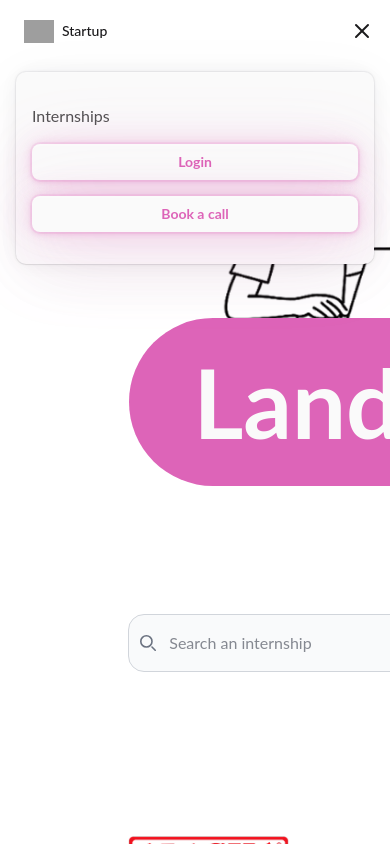
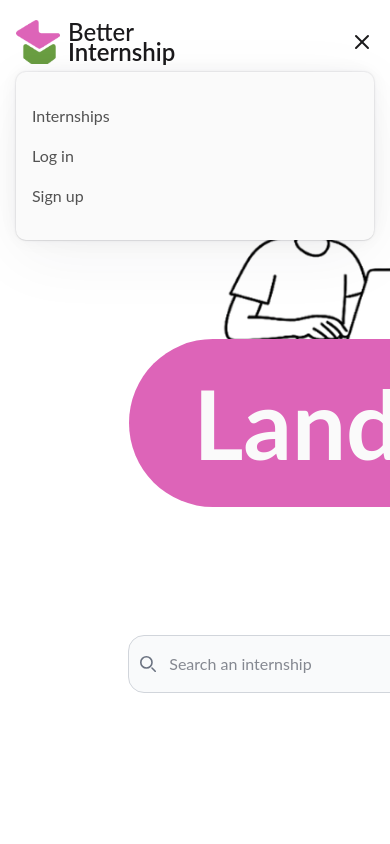
Before and after one commit to anaj00/betterinternship-homepage, a Next.js app: page / in a window 390 px wide. Both pictures are taken after a click on the icon 362 px from the left and 31 px from the top of the page. Shown: the top 844 px of the page. Built offline with nearby package versions, Linux system fonts and the light colour scheme; grey boxes are pictures that could not be loaded; what @heroui/react would draw is missing.

Commit message:
feat: enhance HeroNavbar with improved styling and mobile menu functionality

```diff
--- a/src/components/HeroNavbar.js
+++ b/src/components/HeroNavbar.js
@@ -18,7 +18,7 @@ export function HeroNavbar() {
     {
       name: "Internships",
       link: "#features",
-    }
+    },
   ];
 
   const [isMobileMenuOpen, setIsMobileMenuOpen] = useState(false);
@@ -29,17 +29,34 @@ export function HeroNavbar() {
         {/* Desktop Navigation */}
         <NavBody>
           <div className="flex items-center gap-2">
-            <div className="relative w-11 h-11">
-              <Image src="/logo-only.png" alt="Logo" fill />
+            <div className="group flex items-center gap-2 cursor-pointer">
+              <div className="relative w-11 h-11">
+                <Image
+                  src="/logo-only.png"
+                  alt="Logo"
+                  fill
+                  className="object-contain transition duration-200 group-hover:brightness-75"
+                />
+              </div>
+
+              <div className="flex-col">
+                <div className="font-medium text-2xl -mb-3 transition duration-200 group-hover:text-primary">
+                  Better
+                </div>
+                <div className="font-semibold text-2xl transition duration-200 group-hover:text-primary">
+                  Internship
+                </div>
+              </div>
             </div>
 
-            <div className="flex-col">
-              <div className="font-medium text-2xl -mb-3">Better</div>
-              <div className="font-semibold text-2xl">Internship</div>
-            </div>
+            <a
+              onClick={() => setIsMobileMenuOpen(false)}
+              className="text-gray-600 dark:text-neutral-300 ml-6 text-medium hover:text-black transition duration-200 cursor-pointer hover:underline hover:transition"
+            >
+              <span className="block">Internships</span>
+            </a>
           </div>
 
-          <NavItems items={navItems} />
           <div className="flex items-center gap-4">
             {/* Login Button - gray */}
             <button
@@ -62,7 +79,16 @@ export function HeroNavbar() {
         {/* Mobile Navigation */}
         <MobileNav>
           <MobileNavHeader>
-            <NavbarLogo />
+            <div className="flex items-center gap-2">
+              <div className="relative w-11 h-11">
+                <Image src="/logo-only.png" alt="Logo" fill />
+              </div>
+
+              <div className="flex-col">
+                <div className="font-medium text-2xl -mb-3">Better</div>
+                <div className="font-semibold text-2xl">Internship</div>
+              </div>
+            </div>
             <MobileNavToggle
               isOpen={isMobileMenuOpen}
               onClick={() => setIsMobileMenuOpen(!isMobileMenuOpen)}
@@ -84,20 +110,18 @@ export function HeroNavbar() {
               </a>
             ))}
             <div className="flex w-full flex-col gap-4">
-              <NavbarButton
+              <a
                 onClick={() => setIsMobileMenuOpen(false)}
-                variant="primary"
-                className="w-full"
+                className="relative text-neutral-600 dark:text-neutral-300"
               >
-                Login
-              </NavbarButton>
-              <NavbarButton
+                <span className="block">Log in</span>
+              </a>
+              <a
                 onClick={() => setIsMobileMenuOpen(false)}
-                variant="primary"
-                className="w-full"
+                className="relative text-neutral-600 dark:text-neutral-300"
               >
-                Book a call
-              </NavbarButton>
+                <span className="block">Sign up</span>
+              </a>
             </div>
           </MobileNavMenu>
         </MobileNav>
```
